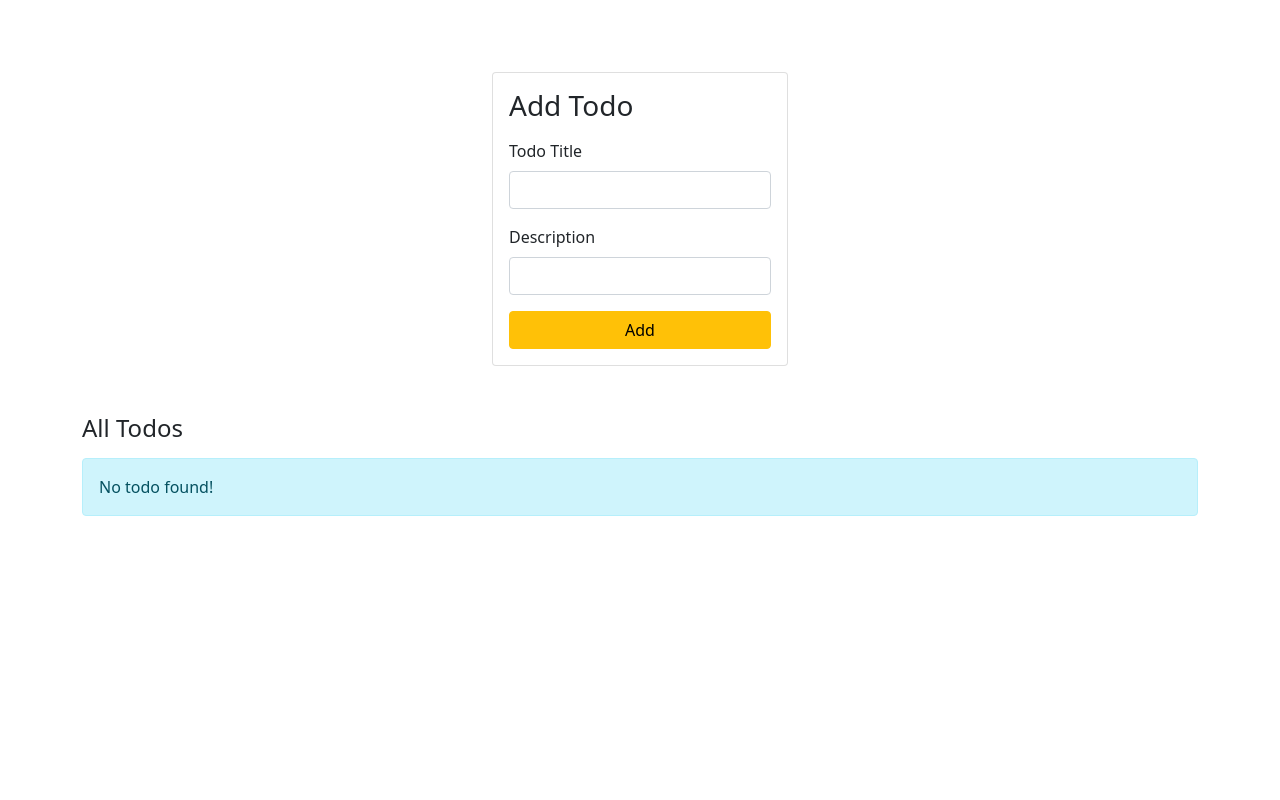
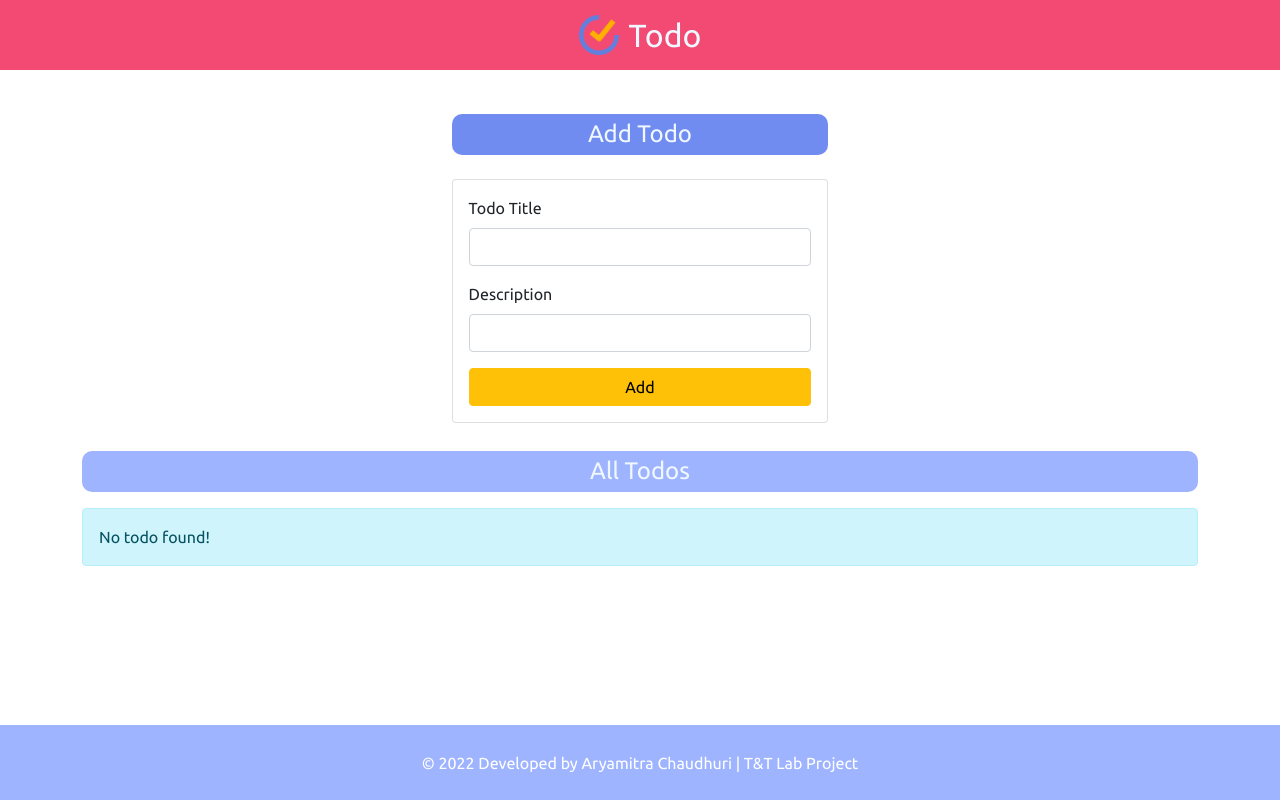
Before and after one commit to aryamitra06/flask-todo-app, a Flask app: page / in a window 1280 px wide. Run offline with Flask 2, Linux system fonts and the light colour scheme; data that the repository does not hold is empty.

Commit message:
todo app made

```diff
--- /dev/null
+++ b/static/Style/style.css
@@ -0,0 +1,99 @@
+@import url('https://fonts.googleapis.com/css2?family=Ubuntu&display=swap');
+body{
+    font-family: 'Ubuntu', sans-serif;
+}
+footer {
+    position: fixed;
+    height: 75px;
+    left: 0;
+    bottom: 0;
+    width: 100%;
+    background-color: #9FB4FF;
+    color: white;
+    text-align: center;
+    display: flex;
+    align-items: center;
+    justify-content: center;
+}
+
+footer p {
+    margin: 0%;
+    padding: 0%;
+}
+.all-todos-text-parent{
+    display: flex;
+    align-items: center;
+    justify-content: center;
+}
+.all-todos-text{
+    display: inline-block;
+    background-color: #9FB4FF;
+    color: aliceblue;
+    padding: 6px;
+    display: flex;
+    align-items: center;
+    justify-content: center;
+    width: 100%;
+    border-radius: 10px;
+}
+.add-todos-text{
+    margin-top: 20px;
+    display: inline-block;
+    background-color: #708cf1;
+    color: aliceblue;
+    padding: 6px;
+    display: flex;
+    align-items: center;
+    justify-content: center;
+    width: 30%;
+    border-radius: 10px;
+}
+.card-add{
+    width: 30%;
+}
+.card-container{
+    display: flex;
+    align-items: center;
+    justify-content: center;
+}
+.container-all-todos{
+    margin-top: 28px;
+}
+.header{
+    height: 70px;
+    width: 100%;
+    background-color: #F24A72;
+    display: flex;
+    align-items: center;
+    justify-content: center;
+}
+.header img{
+    height: 40px;
+}
+.header-text{
+    margin: 0%;
+    padding: 0%;
+    color: aliceblue;
+    font-size: 2rem;
+    margin-left: 10px;
+
+}
+@media (max-width: 640px) {
+    .card-main{
+        margin-bottom: 20px;
+        width: 90% !important;
+    }
+    .card-add{
+        width: 90% !important;
+        height: 100% !important;
+    }
+    .card-container{
+        display: flex;
+        align-items: center;
+        justify-content: center;
+    }
+    .all-todos-text, .add-todos-text{
+        width: 90%;
+        margin-top: 0px;
+    }
+}
--- a/tempCodeRunnerFile.py
+++ b/tempCodeRunnerFile.py
@@ -1 +1 @@
-return render_template('index.html', allTodo = allTodo)
+todo
--- a/templates/base.html
+++ b/templates/base.html
@@ -1,16 +1,28 @@
 <!DOCTYPE html>
 <html lang="en">
+
 <head>
     <meta charset="UTF-8">
     <meta http-equiv="X-UA-Compatible" content="IE=edge">
     <meta name="viewport" content="width=device-width, initial-scale=1.0">
     <link href="https://cdn.jsdelivr.net/npm/bootstrap@5.1.3/dist/css/bootstrap.min.css" rel="stylesheet">
+    <link rel="stylesheet" href="{{ url_for('static', filename='Style/style.css') }}">
     <title>Todo App</title>
 </head>
+<div class="header">
+    <img src="../static/Images/logo.png" alt="" srcset="">
+    <p class="header-text">Todo</p>
+</div>
 <body>
     {% block body %}
 
-    {% endblock  %}
+    {% endblock %}
     <script src="https://cdn.jsdelivr.net/npm/bootstrap@5.1.3/dist/js/bootstrap.bundle.min.js"></script>
+    <footer>
+        <div class="container text-center">
+            <p>&copy; 2022 Developed by Aryamitra Chaudhuri | T&T Lab Project</p>
+        </div>
+    </footer>
 </body>
+
 </html>
--- a/templates/index.html
+++ b/templates/index.html
@@ -1,11 +1,13 @@
 {% extends 'base.html' %}
 {% block body %}
 <div class="mt-4 container-fluid">
-            <div class="row d-flex justify-content-center align-items-center">
-                <div class="col-md-3 col-9 mt-4">
-                    <div class="card mt-4">
+    <div class="row">
+        <div class="all-todos-text-parent">
+            <h4 class="mb-3 add-todos-text">Add Todo</h4>
+        </div>
+        <div class="col card-container">
+            <div class="card card-add mt-2">
                 <div class="card-body">
-                    <h3 class="mb-3">Add Todo</h3>
                     <form action="/" method="POST">
                         <div class="mb-3">
                             <label for="todo-title" class="form-label">Todo Title</label>
@@ -17,14 +19,17 @@
                         </div>
                         <button type="submit" class="btn btn-warning w-100">Add</button>
                     </form>
-                    </div></div>
+                </div>
+            </div>
         </div>
     </div>
 
 
 </div>
-<div class="container mt-5">
-    <h4 class="mb-3">All Todos</h4>
+<div class="container container-all-todos">
+    <div class="all-todos-text-parent">
+        <h4 class="mb-3 all-todos-text">All Todos</h4>
+    </div>
     {% if allTodo|length == 0 %}
     <div class="alert alert-info" role="alert">
         No todo found!
@@ -32,14 +37,14 @@
     {% else %}
     <div class="row">
         {% for todo in allTodo %}
-            <div class="col-md-3">
-                <div class="card" style="width: 18rem;">
+        <div class="col-md-3 card-container">
+            <div class="card card-main" style="width: 18rem;">
                 <div class="card-body">
                     <h5 class="card-title">{{todo.title}}</h5>
-                      <h6 class="card-subtitle mb-2 text-muted">{{todo.date_created}}</h6>
+                    <h6 class="card-subtitle mb-2 text-muted">{{ todo.date_created.strftime('%Y-%m-%d') }}</h6>
                     <p class="card-text">{{todo.desc}}</p>
-                      <a href="/edit?sno={{todo.sno}}"><button class="btn btn-warning btn-sm mx-1">Edit</button></a>
-                      <a href="/delete?sno={{todo.sno}}"><button class="btn btn-danger btn-sm mx-1">Delete</button></a>
+                    <a href="/edit?sno={{todo.sno}}"><button class="btn btn-warning btn-sm">Edit</button></a>
+                    <a href="/delete?sno={{todo.sno}}"><button class="btn btn-danger btn-sm">Delete</button></a>
                 </div>
             </div>
         </div>
```
Also changed, not shown: static/Images/logo.png (added), todo.db. Lines whose indentation alone changed are shown as unchanged.
